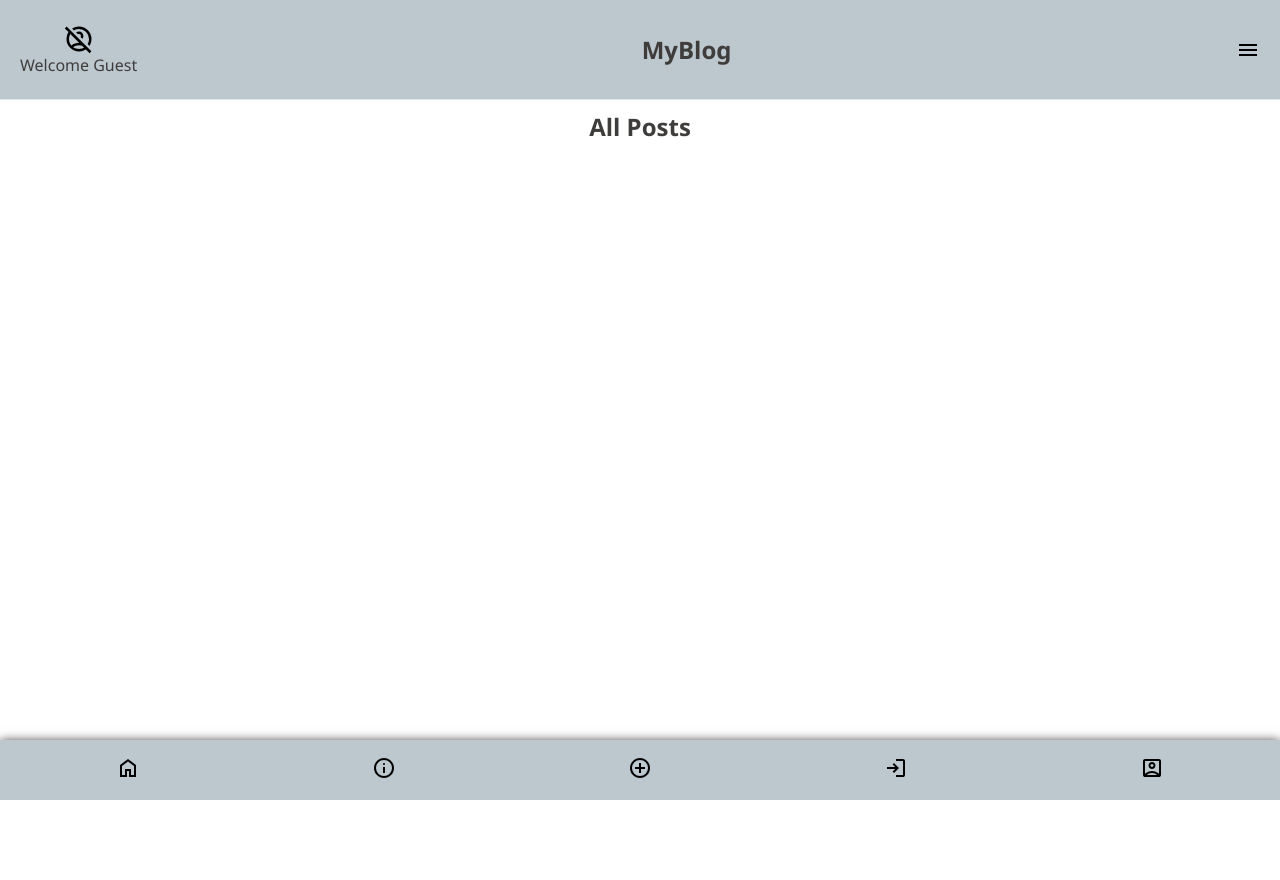
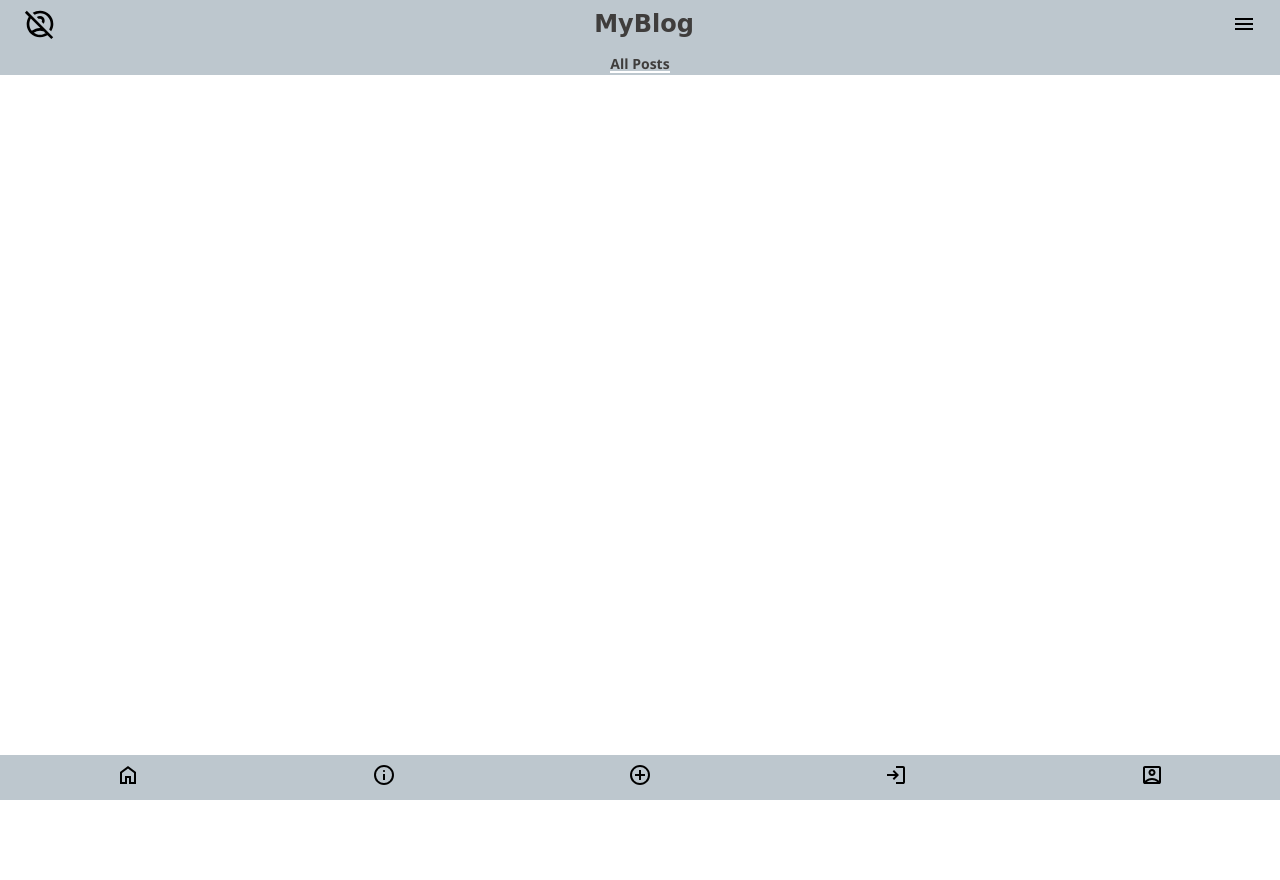
Before and after one commit to 6illy999/Flask-Social-Blog-App, a Flask app: page / in a window 1280 px wide. Before the commit the page ends 800 px from the top, so only its background shows below. Run offline with Flask 3, Linux system fonts and the light colour scheme.

Commit message:
UI improve

```diff
--- a/run.py
+++ b/run.py
@@ -1,7 +1,7 @@
 from app import create_app
 from config import DevelopmentConfig
 
-app = create_app(DevelopmentConfig)
+app = create_app()# app = create_app(DevelopmentConfig)
 
 # Print all registered routes
 for rule in app.url_map.iter_rules():
--- a/static/style.css
+++ b/static/style.css
@@ -14,27 +14,54 @@
     background-color: #ffffff;
 }
 
-.top-nav {
+
+.navigation {
+    background-color: #bdc7ce;
+    position: fixed;
+    top: 0;
+    left: 0;
+    width: 100%;
+}
+
+
+.top-nav { /* height: 56px */
     display: flex;
     justify-content: space-between;
     align-items: center;
-    height: 100px;
-    border-bottom: 1px solid #dfe6e9;
-    background-color: #bdc7ce;
+    padding: 8px 24px;
     color: #3f3d3c;
 }
 
-.top-nav .profile, .top-nav .menu {
-    margin: 0 20px;
+.main-content {
+    padding-bottom: 1px;
 }
 
+.header {
+    display: flex;
+    justify-content: space-around;
+    align-items: center;
+    padding-bottom: 1px;
+    margin-top: 6px;
+}
 
+.header h2 {
+    font-size: 14px;
+    font-family: 'Segoe UI', Tahoma, Geneva, Verdana, sans-serif;
+}
 
+.active{
+    position: relative;
+    display: inline-block;
+}
 
-.profile {
-    font-display: flex;
-    flex-direction: column;
-    align-items: center;
+.active::before {
+    content: "";
+    position: absolute;
+    bottom: 0;
+    left: 0;
+    height: 2px;
+    width: 100%;
+    background: white;
 }
 
 
@@ -43,37 +70,52 @@
     justify-content: center;
 }
 
+.logo {
+    font-size: 24px;
+    font-family: cursive;
+}
+
 .profile svg {
     display: block;
-    width: 30px;
-    height: 30px;
+    width: 32px;
+    height: 32px;
 }
 
 .profile a img {
     border-radius: 50%;
-    width: 30px;
-    height: 30px;
+    width: 32px;
+    height: 32px;
 }
 
 .bottom-nav {
-    padding: 30px 0;
+    padding: 8px 0;
     display: flex;
     justify-content: space-around;
     align-items: center;
-    height: 40px;
     position: fixed;
     bottom: 0;
     left: 0;
     width: 100%;
     background-color: #bdc7ce; /* #bababa61; */
-    box-shadow: 0px 1px 10px rgb(0, 0, 0, 0.8);
     z-index: 1000;
     color: #3f3d3c;
 }
 
+.bottom-nav svg {
+    width: 24px;
+    height: 24px;
+}
 
 
 
+.index-container {
+    margin-top: 80px;
+    margin-bottom: 44px;
+}
+
+.index-container p {
+    font-size: 16px;
+}
 
 
 .post-edit {
@@ -84,18 +126,8 @@
 
 
 
-
-
-.header {
-    display: flex;
-    justify-content: space-around;
-    margin: 10px 0 20px;
-}
-
-
-
 .post {
-    margin: 10px 10px 0;
+    margin: 3px 6px 0;
 }
 
 .post-wrapper {
@@ -105,20 +137,21 @@
 
 .post-heading {
     display: flex;
-    align-items: center;
-    gap: 10px;
+    gap: 6px;
+}
+
+.post-heading small {
+    font-size: 12px;
+}
+
+.post-heading h3 {
+    font-size: 18px;
 }
 
 
-.post-heading-content {
-    flex-grow: 1;
-    text-align: start;
-}
 
 .post-content {
-  margin-top: 15px;
-  margin-left: 34px;
-  margin-bottom: 10px;
+  margin-bottom: 6px;
 }
 
 
@@ -129,8 +162,8 @@
 
 .post a img {
     border-radius: 50%;
-    width: 24px;
-    height: 24px;
+    width: 32px;
+    height: 32px;
 }
 
 
@@ -428,11 +461,3 @@
     border: none;
     cursor: pointer;
 }
-
-
-
-
-
-.main-content {
-    padding-bottom: 60px;
-}
--- a/templates/about.html
+++ b/templates/about.html
@@ -1,4 +1,6 @@
 {% extends "base.html" %}
+
+{% block nav_extra %}{% endblock %}
 
 {% block content %}
 
--- a/templates/add_post.html
+++ b/templates/add_post.html
@@ -1,4 +1,6 @@
 {% extends "base.html" %}
+
+{% block nav_extra %}{% endblock %}
 
 {% block content %}
 
--- a/templates/base.html
+++ b/templates/base.html
@@ -9,21 +9,39 @@
 <body>
 
 {% block navbar %}
-    <nav class="top-nav">
+    <nav class="navigation">
+
+        <div class="top-nav">
             <div class="profile">
             {% if session.get("user_id") %}
                 <a href="{{ url_for('profile.my_profile') }}"><img src="{{ url_for('static', filename='profile_pics/' + user.profile_pic) }}" alt=""></a>
-            <p>Welcome {{ user.username }}</p>
+
             {% else %}
                 <a href="{{ url_for('auth.login') }}"><svg xmlns="http://www.w3.org/2000/svg" height="24px" viewBox="0 -960 960 960" width="24px" fill="#000"><path d="M538-538ZM424-424Zm154 248.5q47-15.5 88-44.5-41-29-88-44.5T480-280q-51 0-98 15.5T294-220q41 29 88 44.5t98 15.5q51 0 98-15.5Zm8-312.5-57-57q5-8 8-17t3-18q0-25-17.5-42.5T480-640q-9 0-18 3t-17 8l-57-57q19-17 42.5-25.5T480-720q58 0 99 41t41 99q0 26-8.5 49.5T586-488Zm228 228-58-58q22-37 33-78t11-84q0-134-93-227t-227-93q-43 0-84 11t-78 33l-58-58q49-32 105-49t115-17q83 0 156 31.5T763-763q54 54 85.5 127T880-480q0 59-17 115t-49 105ZM480-80q-83 0-156-31.5T197-197q-54-54-85.5-127T80-480q0-59 16.5-115T145-701L27-820l57-57L876-85l-57 57-615-614q-22 37-33 78t-11 84q0 57 19 109t55 95q54-41 116.5-62.5T480-360q38 0 76 8t74 22l133 133q-57 57-130 87T480-80Z"/></svg></a>
-            <p>Welcome Guest</p>
+
             {% endif %}
             </div>
 
-        <h1>MyBlog</h1>
+            <h1 class="logo">MyBlog</h1>
 
             <svg xmlns="http://www.w3.org/2000/svg" height="24px" viewBox="0 -960 960 960" width="24px" fill="#000" class="menu"><path d="M120-240v-80h720v80H120Zm0-200v-80h720v80H120Zm0-200v-80h720v80H120Z"/></svg>
+        </div>
 
+
+        {% block nav_extra %}
+
+        <div class="main-content">
+            <div class="header">
+            {% if session.get("user") %}
+                <a href="{{ url_for('main.home') }}" class="nav-link links active"><h2>All Posts</h2></a>
+                <a href="{{ url_for('posts.my_posts') }}" class="nav-link links"><h2>My Posts</h2></a>
+            {% else %}
+                <a href="{{ url_for('main.home') }}" class="nav-link links active"><h2>All Posts</h2></a>
+            {% endif %}
+            </div>
+        </div>
+
+        {% endblock %}
 
     </nav>
 {% endblock %}
@@ -48,6 +66,8 @@
         </nav>
     </div>
 
+
+
     <div class="sidebar">
         <ul></ul>
     </div>
@@ -56,6 +76,17 @@
         function confirmDelete() {
             return confirm("Are you sure you want to delete this post?");
         }
+
+        navLinks = document.querySelectorAll(".nav-link");
+
+        navLinks.forEach( navLink => {
+            navLink.addEventListener('click', function (e) {
+                //e.preventDefault(); // Stop page reload
+                navLinks.forEach(l => l.classList.remove('.active'))
+                this.classList.add('.active')
+            })
+
+        });
     </script>
 
 
--- a/templates/index.html
+++ b/templates/index.html
@@ -1,15 +1,11 @@
 {% extends "base.html" %}
 
+
+
 {% block content %}
-<div class="main-content">
-    <div class="header">
-    {% if session.get("user") %}
-        <a href="{{ url_for('main.home') }}"><h2 class="header-1 links">All Posts</h2></a>
-        <a href="{{ url_for('posts.my_posts') }}"><h2 class="header-2 links">My Posts</h2></a>
-    {% else %}
-        <a href="{{ url_for('main.home') }}"><h2 class="header-1 links">All Posts</h2></a>
-    {% endif %}
-    </div>
+
+
+<div class="index-container">
 
     {% for post in posts %}
 
@@ -20,11 +16,10 @@
             <div class="post-heading-content">
                 <h3><a href="{{ url_for('posts.show_post', post_id=post.id) }}" class="links">{{ post.title }}</a></h3>
                 <p><small>By <a href="{{ url_for('profile.user_profile', username=post.author_obj.username) }}"><span class="links">{{ post.author_obj.username }}</span></a> on {{ post.created_at.strftime('%b %d, %Y %H:%M') }}</small></p>
-
+                <p class="post-content">{{ post.content[:120] }}</p>
             </div>
 
         </div>
-            <p class="post-content">{{ post.content[:120] }}</p>
 
     </div>
 
--- a/templates/login.html
+++ b/templates/login.html
@@ -1,4 +1,6 @@
 {% extends "base.html" %}
+
+{% block nav_extra %}{% endblock %}
 
 {% block content %}
 
--- a/templates/my_posts.html
+++ b/templates/my_posts.html
@@ -18,7 +18,7 @@
                 <div class="post-heading-content" style="margin-left:34px;">
                     <!---<img src="{{ url_for('static', filename='profile_pics/' + user.profile_pic) }}" alt="" width="60">  ---->
                     <h3><a href="{{ url_for('posts.show_post', post_id=post.id) }}" class="links">{{ post.title }}</a></h3>
-                    <p><small>By <a href="{{ url_for('main.profile', username=post.author_obj.username) }}" class="links">{{ post.author_obj.username }}</a> on {{ post.created_at.strftime('%b %d, %Y %H:%M') }}</small></p>
+                    <p><small>By <a href="{{ url_for('profile.user_profile', username=post.author_obj.username) }}" class="links">{{ post.author_obj.username }}</a> on {{ post.created_at.strftime('%b %d, %Y %H:%M') }}</small></p>
 
                 </div>
 
--- a/templates/post.html
+++ b/templates/post.html
@@ -2,13 +2,14 @@
 
 {% block content %}
 
+<div class="main-content">
         <div class="post">
             <div class="post-heading">
-            <a href="{{ url_for('main.profile', username=post.author_obj.username) }}"><svg xmlns="http://www.w3.org/2000/svg" height="24px" viewBox="0 -960 960 960" width="24px" fill="#000"><path d="M234-276q51-39 114-61.5T480-360q69 0 132 22.5T726-276q35-41 54.5-93T800-480q0-133-93.5-226.5T480-800q-133 0-226.5 93.5T160-480q0 59 19.5 111t54.5 93Zm146.5-204.5Q340-521 340-580t40.5-99.5Q421-720 480-720t99.5 40.5Q620-639 620-580t-40.5 99.5Q539-440 480-440t-99.5-40.5ZM480-80q-83 0-156-31.5T197-197q-54-54-85.5-127T80-480q0-83 31.5-156T197-763q54-54 127-85.5T480-880q83 0 156 31.5T763-763q54 54 85.5 127T880-480q0 83-31.5 156T763-197q-54 54-127 85.5T480-80Zm100-95.5q47-15.5 86-44.5-39-29-86-44.5T480-280q-53 0-100 15.5T294-220q39 29 86 44.5T480-160q53 0 100-15.5ZM523-537q17-17 17-43t-17-43q-17-17-43-17t-43 17q-17 17-17 43t17 43q17 17 43 17t43-17Zm-43-43Zm0 360Z"/></svg></a>
+                <a href="{{ url_for('profile.user_profile', username=post.author_obj.username) }}"><svg xmlns="http://www.w3.org/2000/svg" height="24px" viewBox="0 -960 960 960" width="24px" fill="#000"><path d="M234-276q51-39 114-61.5T480-360q69 0 132 22.5T726-276q35-41 54.5-93T800-480q0-133-93.5-226.5T480-800q-133 0-226.5 93.5T160-480q0 59 19.5 111t54.5 93Zm146.5-204.5Q340-521 340-580t40.5-99.5Q421-720 480-720t99.5 40.5Q620-639 620-580t-40.5 99.5Q539-440 480-440t-99.5-40.5ZM480-80q-83 0-156-31.5T197-197q-54-54-85.5-127T80-480q0-83 31.5-156T197-763q54-54 127-85.5T480-880q83 0 156 31.5T763-763q54 54 85.5 127T880-480q0 83-31.5 156T763-197q-54 54-127 85.5T480-80Zm100-95.5q47-15.5 86-44.5-39-29-86-44.5T480-280q-53 0-100 15.5T294-220q39 29 86 44.5T480-160q53 0 100-15.5ZM523-537q17-17 17-43t-17-43q-17-17-43-17t-43 17q-17 17-17 43t17 43q17 17 43 17t43-17Zm-43-43Zm0 360Z"/></svg></a>
 
                 <div class="post-heading-content">
                     <h3><a href="{{ url_for('posts.show_post', post_id=post.id) }}">{{ post.title }}</a></h3>
-                <p><small>By <a href="{{ url_for('main.profile', username=post.author_obj.username) }}">{{ post.author_obj.username }}</a> on {{ post.created_at.strftime('%b %d, %Y %H:%M') }}</small></p>
+                    <p><small>By <a href="{{ url_for('profile.user_profile', username=post.author_obj.username) }}">{{ post.author_obj.username }}</a> on {{ post.created_at.strftime('%b %d, %Y %H:%M') }}</small></p>
 
                 </div>
 
@@ -36,6 +37,7 @@
     {% endif %}
 
     <a href="/" class="back-home">⬅️Back Home</a>
+</div>
 
 
 {% endblock %}
--- a/templates/profile.html
+++ b/templates/profile.html
@@ -4,8 +4,6 @@
 {% endblock %}
 
 {% block content %}
-
-<div class="main-content">
 
     <div class="my-profile-head">
 
@@ -87,6 +85,6 @@
 
     {% endif %}
 
-</div>
+
 
 {% endblock %}
```
Also changed, not shown: app/__init__.py (+3 -4 lines), requirements.txt (+14 -4 lines), static/index.js (added), 1 other file. Lines whose indentation alone changed are shown as unchanged.
